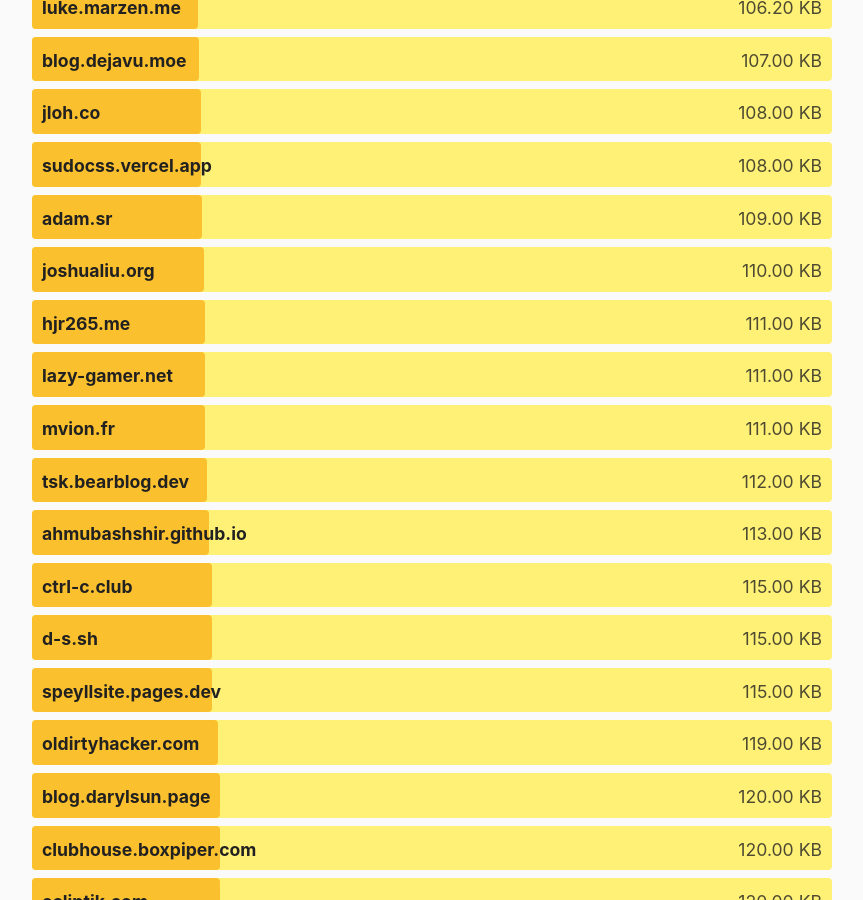
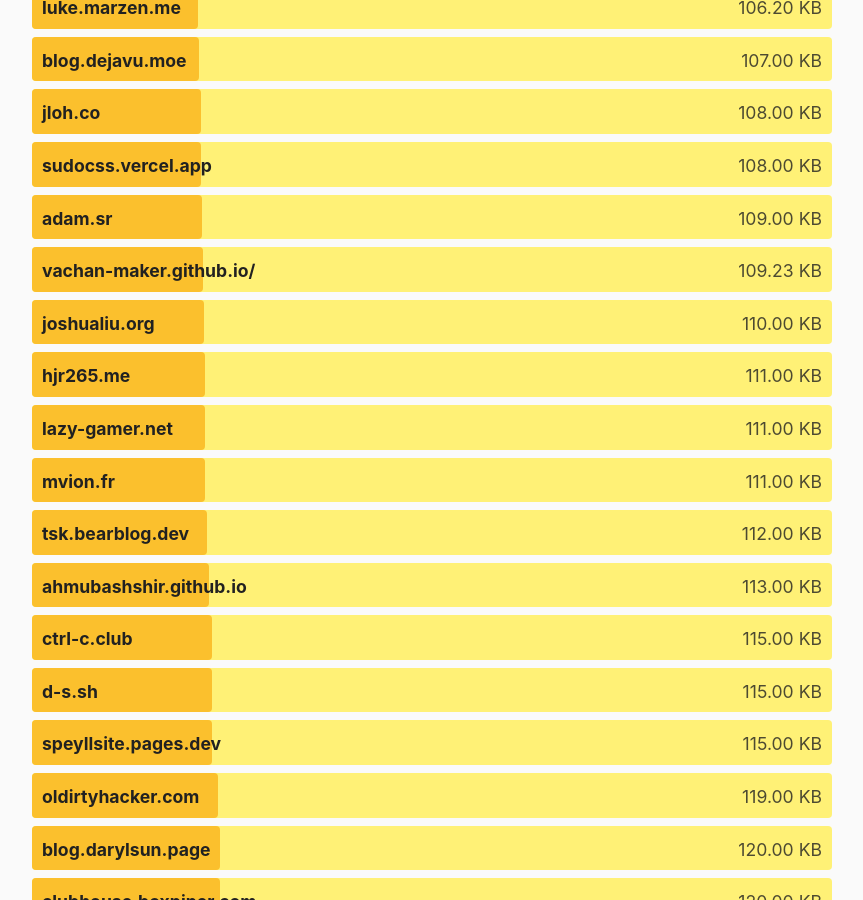
Before and after one commit to kevquirk/512kb.club, a Jekyll site: the page built from index.md, in a window 1280 px wide and 900 px high, scrolled down 24576 px. Shown: the whole window, without its empty margins (208-1071 px from the left). Built offline with Jekyll 4.4.1, drawn with Linux system fonts in a browser that asks for light colours.

Commit message:
Update sites.yml

```diff
--- a/_data/sites.yml
+++ b/_data/sites.yml
@@ -1,3 +1,8 @@
+- domain: vachan-maker.github.io/
+  url: https://vachan-maker.github.io/
+  size: 109.23
+  last_checked: 2024-02-03
+
 - domain: 0chris.com
   url: https://www.0chris.com/
   size: 4.3
```
